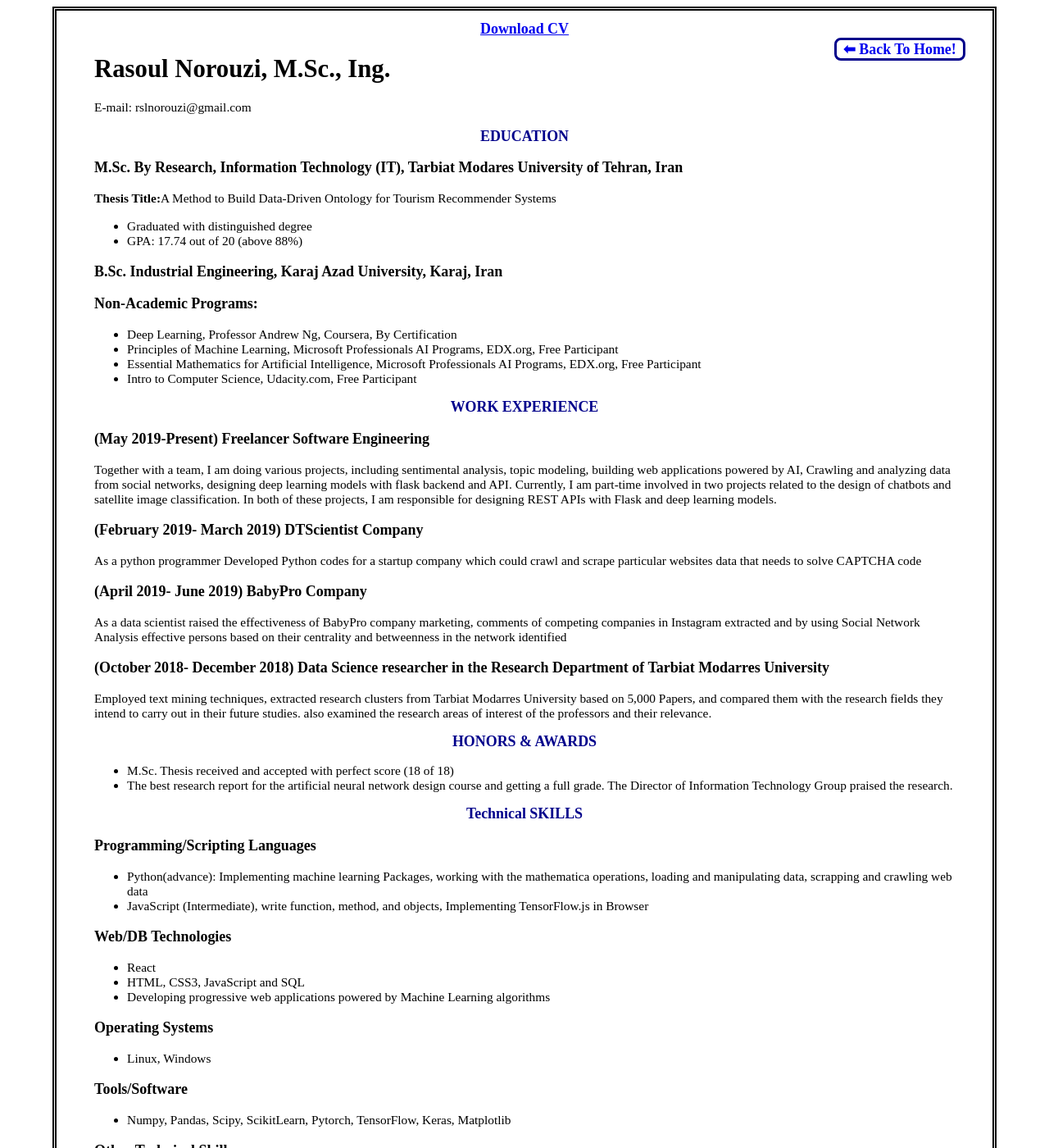
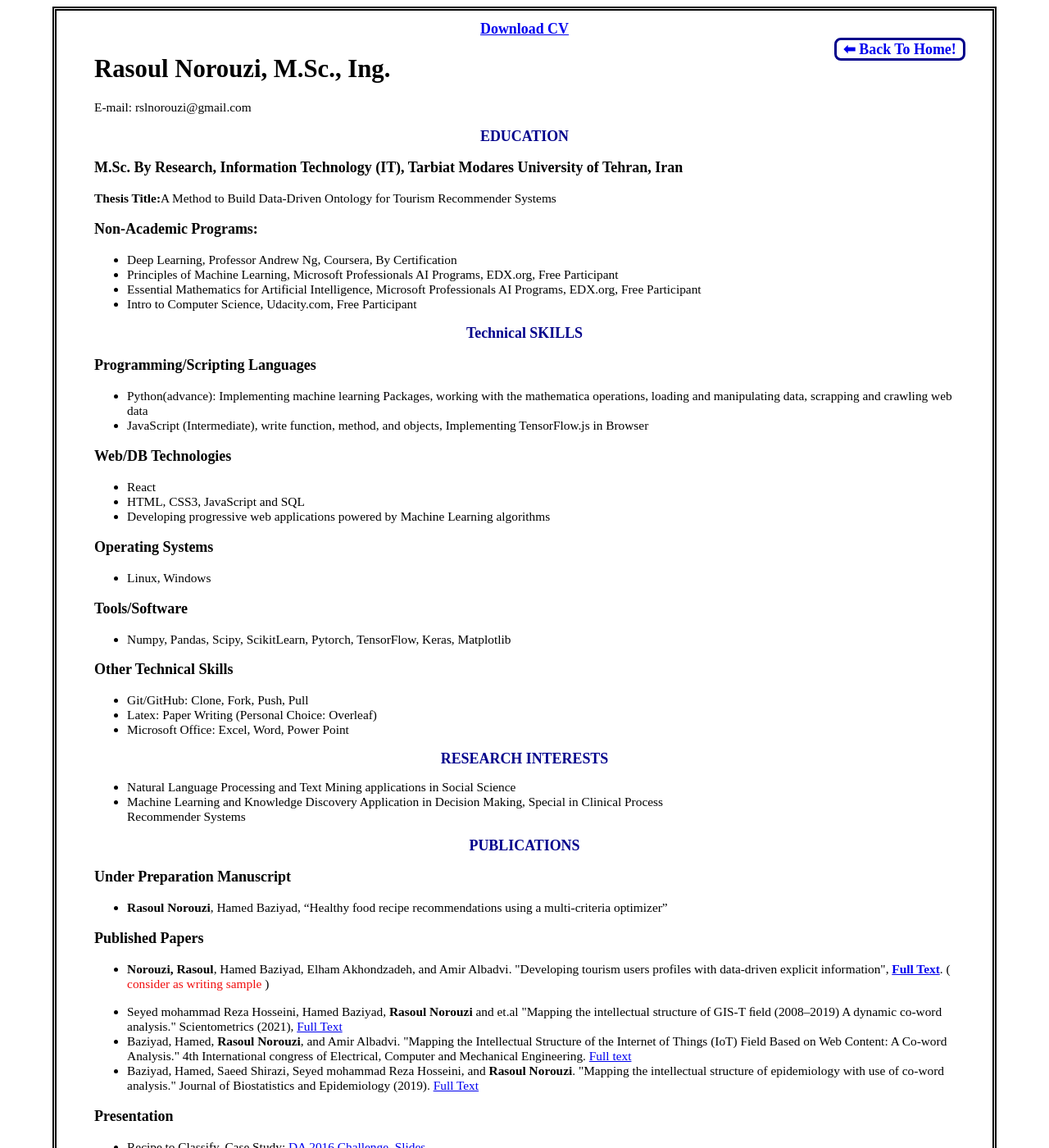
Before and after one commit to rasoulnorouzi/rasoulnorouzi.github.io, a Jekyll site: the page cv.html, which Jekyll copies as it is, in a window 1280 px wide and 1400 px high. Shown: the whole window at 82% size. Built offline with Jekyll 4.4.1, drawn with Linux system fonts in a browser that asks for light colours; some of the changed text lies outside the part shown.

Commit message:
Update cv.html

```diff
--- a/cv.html
+++ b/cv.html
@@ -51,12 +51,6 @@
     <h2 class="title"> EDUCATION </h2>
     <h3>M.Sc. By Research, Information Technology (IT), Tarbiat Modares University of Tehran, Iran </h3>
     <p><b>Thesis Title:</b>A Method to Build Data-Driven Ontology for Tourism Recommender Systems</p>
-    <ul>
-        <li>Graduated with distinguished degree </li>
-        <li>GPA: 17.74 out of 20 (above 88%)</li>
-    </ul>
-
-    <h3>B.Sc. Industrial Engineering, Karaj Azad University, Karaj, Iran</h3>
 
     <h3>Non-Academic Programs:</h3>
     <ul>
@@ -64,25 +58,6 @@
         <li>Principles of Machine Learning, Microsoft Professionals AI Programs, EDX.org, Free Participant</li>
         <li>Essential Mathematics for Artificial Intelligence, Microsoft Professionals AI Programs, EDX.org, Free Participant</li>
         <li>Intro to Computer Science, Udacity.com, Free Participant</li>
-    </ul>
-
-    <!-- Work Experience -->
-
-    <h2 class="title"> WORK EXPERIENCE </h2>
-    <h3>(May 2019-Present) Freelancer Software Engineering</h3>
-    <p>Together with a team, I am doing various projects, including sentimental analysis, topic modeling, building web applications powered by AI, Crawling and analyzing data from social networks, designing deep learning models with flask backend and API. Currently, I am part-time involved in two projects related to the design of chatbots and satellite image classification. In both of these projects, I am responsible for designing REST APIs with Flask and deep learning models.</p>
-    <h3>(February 2019- March 2019) DTScientist Company</h3>
-    <p>As a python programmer Developed Python codes for a startup company which could crawl and scrape particular websites data that needs to solve CAPTCHA code</p>
-    <h3>(April 2019- June 2019) BabyPro Company</h3>
-    <p>As a data scientist raised the effectiveness of BabyPro company marketing, comments of competing companies in Instagram extracted and by using Social Network Analysis effective persons based on their centrality and betweenness in the network identified</p>
-    <h3>(October 2018- December 2018) Data Science researcher in the Research Department of Tarbiat Modarres University</h3>
-    <p>Employed text mining techniques, extracted research clusters from Tarbiat Modarres University based on 5,000 Papers, and compared them with the research fields they intend to carry out in their future studies. also examined the research areas of interest of the professors and their relevance.</p>
-
-    <!-- HONORS & AWARDS -->
-    <h2 class="title"> HONORS & AWARDS </h2>
-    <ul>
-        <li>M.Sc. Thesis received and accepted with perfect score (18 of 18)</li>
-        <li>The best research report for the artificial neural network design course and getting a full grade. The Director of Information Technology Group praised the research.</li>
     </ul>
 
     <!-- Technical SKILLS -->
@@ -115,39 +90,9 @@
     <!-- RESEARCH INTERESTS  -->
     <h2 class="title"> RESEARCH INTERESTS </h2>
     <ul>
-        <li>Natural Language Processing and Text Mining applications in Social Network Analysis</li>
-        <li>Machine Learning and Knowledge Discovery Application in Decision Making, Special in Clinical Process</li>
-        <li>Word Embeddings and their effects on Downstream Tasks</li>
+        <li>Natural Language Processing and Text Mining applications in Social Science</li>
+        <li>Machine Learning and Knowledge Discovery Application in Decision Making, Special in Clinical Process</li
         <li> Recommender Systems </li>
-    </ul>
-
-    <!-- Volunteer Experience  -->
-    <h2 class="title">Volunteer Experience </h2>
-    <h3>(Dates 2018 – To Present) Data Mining Consultant at Tarbiat Modares University</h3>
-    <p>Help students who will start the writing of the final assignment confused what to do. for example:</p>
-    <ul>
-        <li>Determine the title of the writing material</li>
-        <li>What will be written (the problem that will be raised)</li>
-        <li>Qualitative or quantitative research</li>
-        <li>Search for book references (Libraries sometimes don't exist)</li>
-        <li>And so forth.</li>
-    </ul>
-
-    <!-- Teaching Experience -->
-    <h2 class="title">Teaching Experience</h2>
-    <ul>
-        <li>Python Application in Data Science (Data Mining Course)</li>
-        <li>Web scraping and crawler bots with Beautifulsoup and Selenium (Workshop)</li>
-        <li>Teaching mathematics to high school students</li>
-    </ul>
-
-    <!-- HOBBIES -->
-    <h2 class="title">HOBBIES</h2>
-    <ul>
-        <li>Playing classical guitar and composing music</li>
-        <li>Web/WebApp Design </li>
-        <li>Mountain Climbing</li>
-        <li>Reading novel books (crazy about Gabriel García Márquez)</li>
     </ul>
 
     <!-- PUBLICATIONS -->
```
